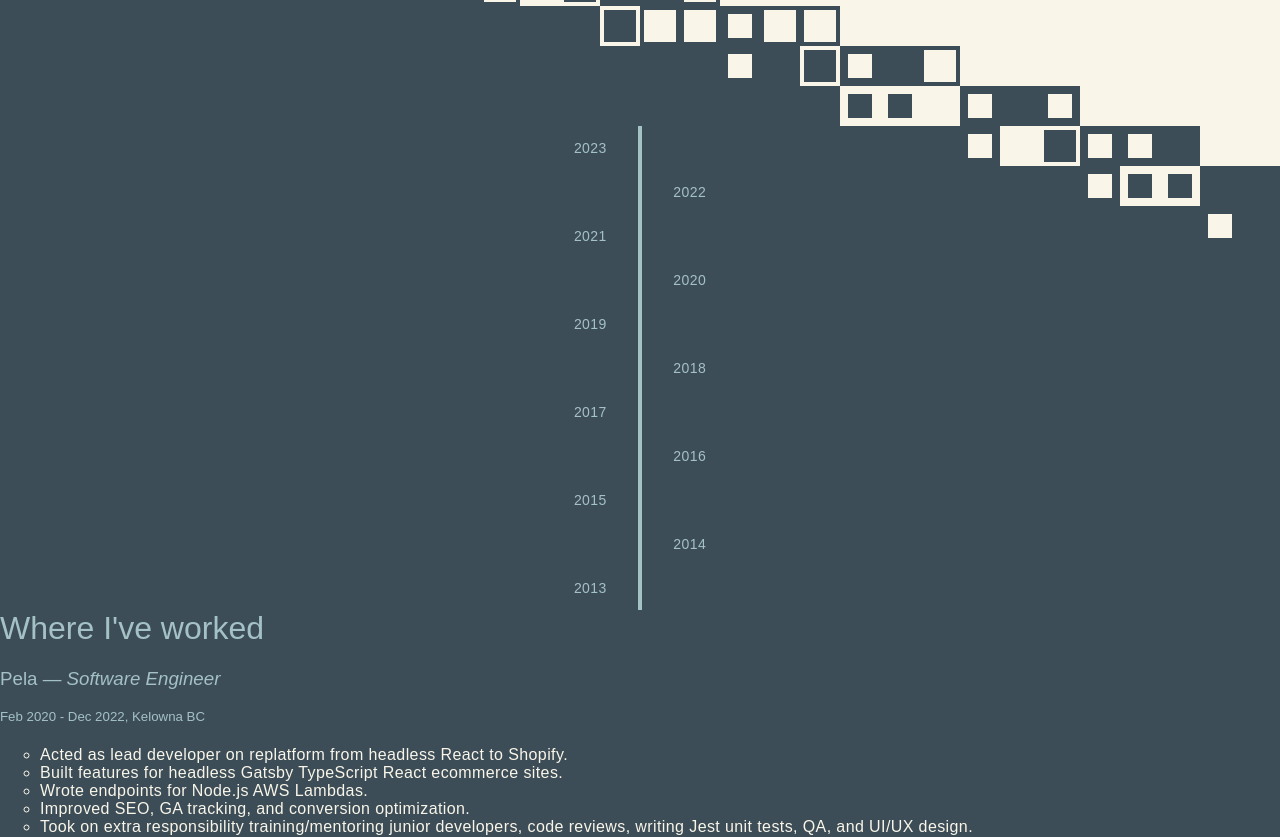
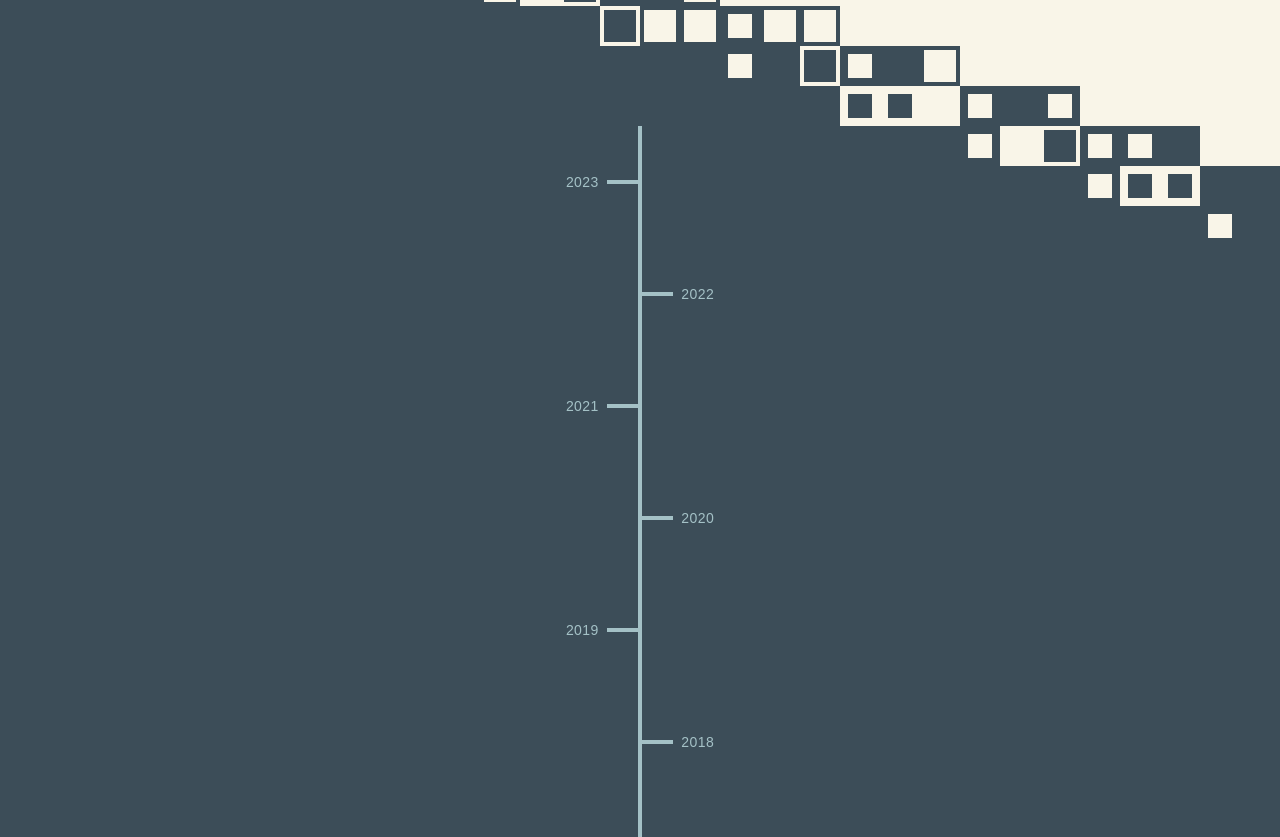
Before and after one commit to k8culver/k8culver.github.io, a React (Create React App) app: page / in a window 1280 px wide. Shown: the part 1440-2277 px from the top of the page. Built offline with nearby package versions, Linux system fonts and the light colour scheme.

Commit message:
basic timeline finished set up

```diff
--- a/src/components/Timeline/Timeline.js
+++ b/src/components/Timeline/Timeline.js
@@ -9,13 +9,21 @@ function Timeline() {
                 dates.map((date, index) => {
                     return (
                         <div key={index}>
-                            <div class="grid grid-cols-3 max-w-[200px] m-auto">
-                                <p className={`caption text-teal-light ${index % 2 === 1 ? 'order-last' : 'text-right'}`}>
-                                    {date}
-                                </p>
-                                <div className="w-1 h-full bg-teal-light m-auto">
+                            <div className="grid grid-cols-3 max-w-[200px] m-auto h-28">
+                                <div className={`flex items-center ${index % 2 === 1 ? 'order-last' : ''}`}>
+                                    <p className={`caption text-teal-light ${index % 2 === 0 ? 'ml-auto mr-2' : 'ml-2'}`}>
+                                        {date}
+                                    </p>
                                 </div>
-                                <div className={`${index % 2 === 1 && 'order-first'}`}>
+
+                                <div className="grid grid-cols-smallcenter">
+                                    <div className={`w-full h-1 bg-teal-light m-auto ${index % 2 === 1 ? 'order-last' : ''}`}>
+                                    </div>
+                                    <div className="w-1 h-full bg-teal-light m-auto">
+                                    </div>
+                                    <div className={`${index % 2 === 1 ? 'order-first' : ''}`}></div>
+                                </div>
+                                <div className={`${index % 2 === 1 ? 'order-first' : ''}`}>
 
                                 </div>
                             </div>
--- a/tailwind.config.js
+++ b/tailwind.config.js
@@ -25,6 +25,9 @@ module.exports = {
             width: {
                 '30': '7.5rem',
                 '50': '12.5rem',
+            },
+            gridTemplateColumns: {
+                'smallcenter': 'auto 0.25rem auto',
             }
         },
     },
```
